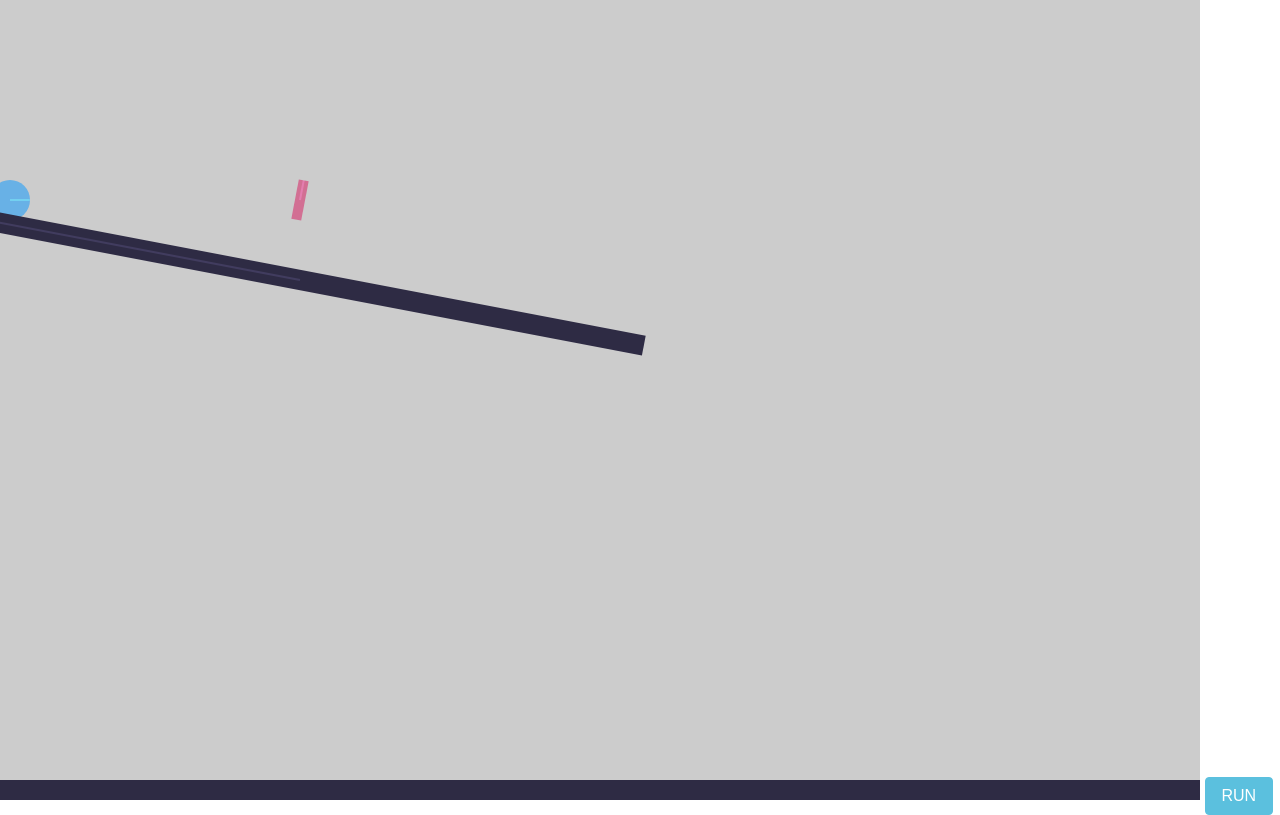
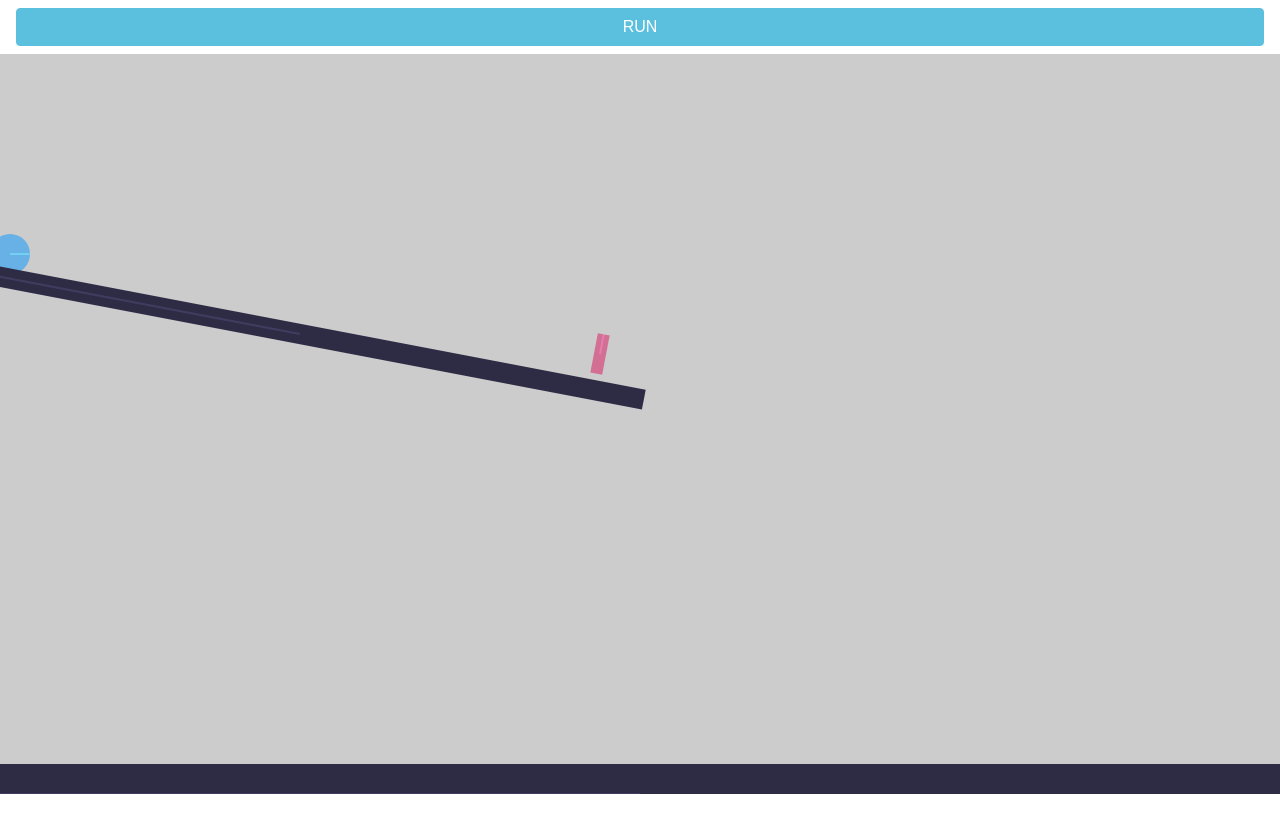
Before and after one commit to emirbeknurbekov/goldberg-machine, a plain HTML site: page index.html in a window 1280 px wide. Drawn offline with nearby package versions, Linux system fonts and the light colour scheme; animation ran at ten frames a second.

Commit message:
interface fix

```diff
--- a/index.html
+++ b/index.html
@@ -6,13 +6,17 @@
 		<meta http-equiv="X-UA-Compatible" content="IE=edge,chrome=1">
 	    <meta name="description" content="Demo project">
 		<meta name="viewport" content="width=device-width, initial-scale=1">
+		<script src="https://code.jquery.com/jquery-3.5.1.slim.min.js" integrity="sha256-4+XzXVhsDmqanXGHaHvgh1gMQKX40OUvDEBTu8JcmNs=" crossorigin="anonymous"></script>
 		<link rel="stylesheet" href="https://maxcdn.bootstrapcdn.com/bootstrap/4.0.0-beta.3/css/bootstrap.min.css" integrity="sha384-Zug+QiDoJOrZ5t4lssLdxGhVrurbmBWopoEl+M6BdEfwnCJZtKxi1KgxUyJq13dy" crossorigin="anonymous">
 
 		<style type="text/css"></style>
 	</head>
 	<body>
+		<nav class="navbar navbar-expand-lg navbar-dark bg-dark">
+			<button class="btn btn-info" id="run-btn">RUN</button>
+		</nav>
 		<script src="js/matter.js"></script>
 		<script src="js/main.js"></script>
-		<button class="btn btn-info" onclick="run()">RUN</button>
+
 	</body>
 </html>
--- a/js/main.js
+++ b/js/main.js
@@ -1,3 +1,4 @@
+$( document ).ready(function() {
     // module aliases
     var Engine = Matter.Engine,
         Render = Matter.Render,
@@ -15,8 +16,8 @@ var render = Render.create({
         element: document.body,
         engine: engine,
         options: {
-        width: 1200,
-        height: 800,
+            width: $( window ).width(),
+            height: $( window ).height() - 60,
             background: '#ccc',
             wireframes: false,
             showAngleIndicator: true,
@@ -31,8 +32,8 @@ var redColor = '#C44D58',
     // create two boxes and a ground
     let boxA = Bodies.circle(10, 200, 20, { isSleeping: true, mass: 4, restitution: 0.3, render: {strokeStyle: redColor} });
     let plane = Bodies.rectangle(300, 280, 700, 20, {isStatic: true, angle: Math.PI * 0.06 });
-let ground = Bodies.rectangle(600, 810, 1220, 60, { isStatic: true});
-let rec = Bodies.rectangle(300, 200, 40, 10, { isSleeping: true, angle: Math.PI * 0.56});
+    let ground = Bodies.rectangle($( window ).width() / 2, $( window ).height() - 60, $( window ).width(), 60, { isStatic: true});
+    let rec = Bodies.rectangle(600, 300, 40, 12, { isSleeping: true, angle: Math.PI * 0.56});
     // add all of the bodies to the world
     World.add(engine.world, [boxA, ground, plane, rec]);
     // World.add(engine.world, Composites.car(150, 100, 150, 30, 30));
@@ -41,7 +42,7 @@ Render.run(render);
 
     Render.lookAt(render, {
         min: { x: 0, y: 0 },
-    max: { x: 1200, y: 800 }
+        max: { x: $( window ).width(), y: $( window ).height() - 60 }
     });
 
     var mouse = Mouse.create(render.canvas),
@@ -69,9 +70,10 @@ Matter.Events.on(mouseConstraint, 'enddrag', function(event) {
          console.log(event.body);
         });
 
-function run() {
+    $('#run-btn').click(function () {
         boxA.isSleeping = false;
         boxA.isStatic = false;
         rec.isStatic = false;
         rec.isSleeping = true;
-}
+    });
+});
```
Lines whose indentation alone changed are shown as unchanged.
